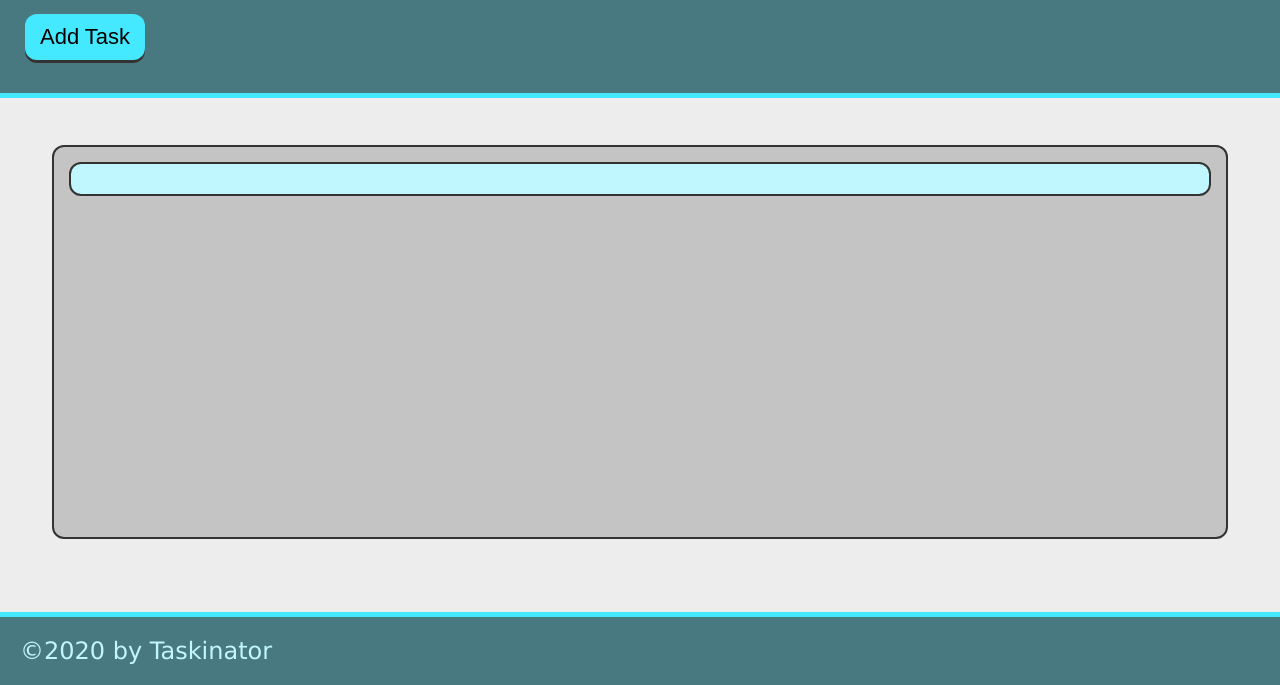
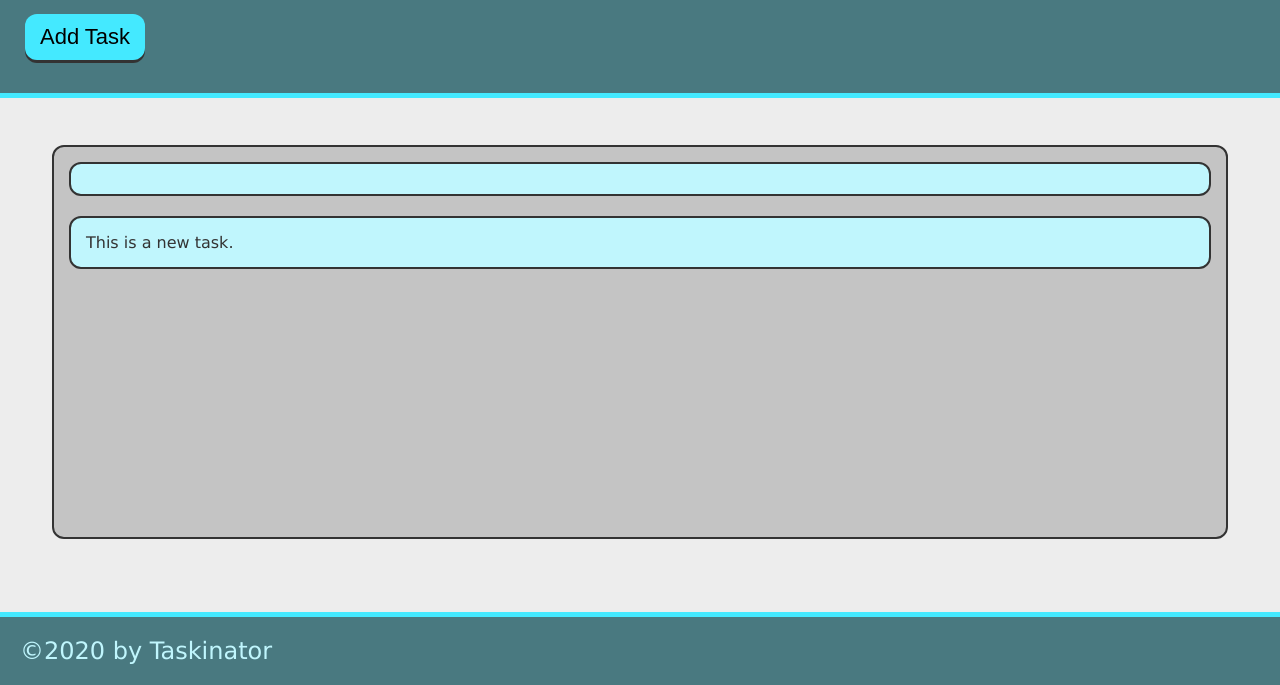
Before and after one commit to DavonHB/taskinator, a plain HTML site: page index.html in a window 1280 px wide. Both pictures are taken after a click on the button "Add Task". Shown: the part 115-800 px from the top of the page. Drawn offline with Linux system fonts and the light colour scheme.

Commit message:
added ability to add task

```diff
--- a/assets/js/script.js
+++ b/assets/js/script.js
@@ -0,0 +1,11 @@
+var buttonEl = document.querySelector("#save-task");
+var tasksToDoEl = document.querySelector("#tasks-to-do");
+
+var creatTaskHandler = function () {
+    var listItemEl = document.createElement("li");
+    listItemEl.className = "task-item";
+    listItemEl.textContent = "This is a new task.";
+    tasksToDoEl.appendChild(listItemEl);
+}
+
+buttonEl.addEventListener("click", creatTaskHandler);
--- a/index.html
+++ b/index.html
@@ -11,14 +11,14 @@
     <header>
         <h1 class="page-title">Taskinator</h1>
         <p>Click the button below to add a new task</p>
-        <button class="btn">Add Task</button>
+        <button class="btn" id="save-task">Add Task</button>
 
     </header>
 
     <main class="page-content">
         <section class="task-list-wrapper">
             <h2 class="list-title"></h2>
-            <ul class="task-list">
+            <ul class="task-list" id="tasks-to-do">
                 <li class="task-item">
 
                 </li>
```
